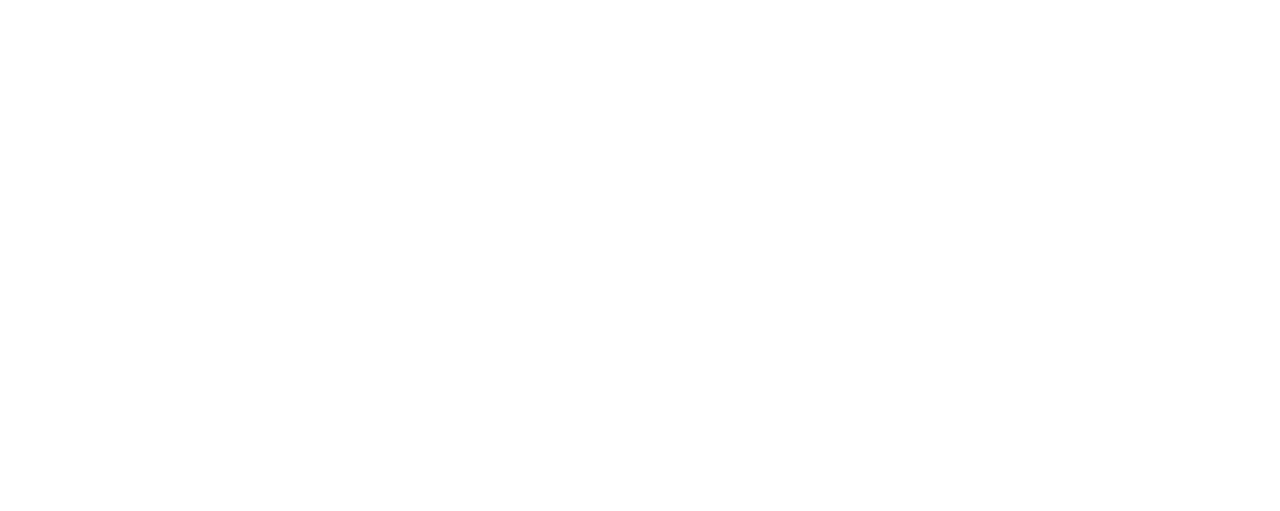
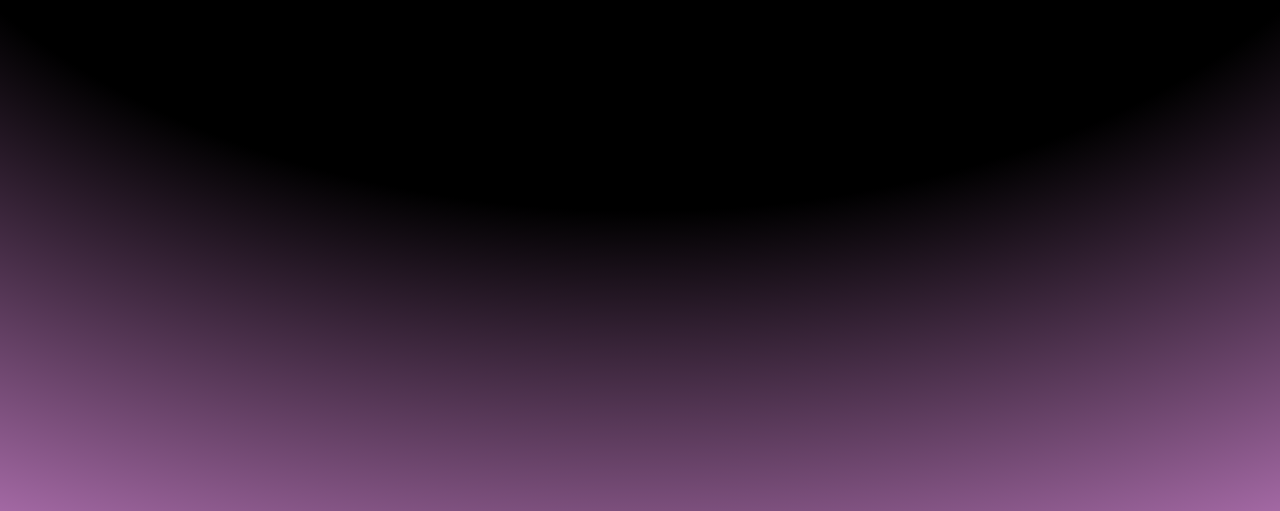
Before and after one commit to pasindu-mahesh/portfolio-next, a Next.js app: page / in a window 1280 px wide. Shown: the part 289-800 px from the top of the page. Built offline with nearby package versions, Linux system fonts and the light colour scheme.

Commit message:
feat: create hero section color animation

```diff
--- a/app/page.tsx
+++ b/app/page.tsx
@@ -1,10 +1,11 @@
+import { Hero } from "@/components/hero";
 import { Navbar } from "@/components/navebar";
 import Image from "next/image";
 
 export default function Home() {
   return (
     <>
-      <Navbar/>
+      <Hero/>
     </>
   );
 }
--- a/components/hero.tsx
+++ b/components/hero.tsx
@@ -1,10 +1,35 @@
 "use client"
+
+import { use, useEffect } from "react"
+import { animate, useMotionTemplate, useMotionValue, motion } from "framer-motion"
+
+
 
 const COLORS_TOP = ["#13FFAA", "#1E67C6", "#CE84CF", "#DD##5C"]
 
 export const Hero = () => {
+    const color = useMotionValue(COLORS_TOP[0])
+
+    useEffect(() => {
+        animate(color, COLORS_TOP, {
+            ease: "easeInOut",
+            duration: 10,
+            repeat: Infinity,
+            repeatType: "mirror",
+        })
+    }, [])
+
+    const backgroundImage = useMotionTemplate `radial-gradient(125% 125% at 50% 0%, #000 50%, ${color})`
+    const border = useMotionTemplate `1px solid ${color}`
+    const boxShadow = useMotionTemplate `0px 4px 24px ${color}`
+
     return (
-        <>
-        </>
+        <motion.section
+         style={{
+            backgroundImage
+         }}
+         className="relative grid min-h-screen place-content-center overflow-hidden px-24 text-gray-200"
+        >
+        </motion.section>
     )
 }
--- a/package.json
+++ b/package.json
@@ -9,6 +9,7 @@
     "lint": "next lint"
   },
   "dependencies": {
+    "framer-motion": "^12.20.1",
     "next": "15.3.4",
     "react": "^19.0.0",
     "react-dom": "^19.0.0",
```
Also changed, not shown: 1 other file (tests, documents, lock files or other folders).
